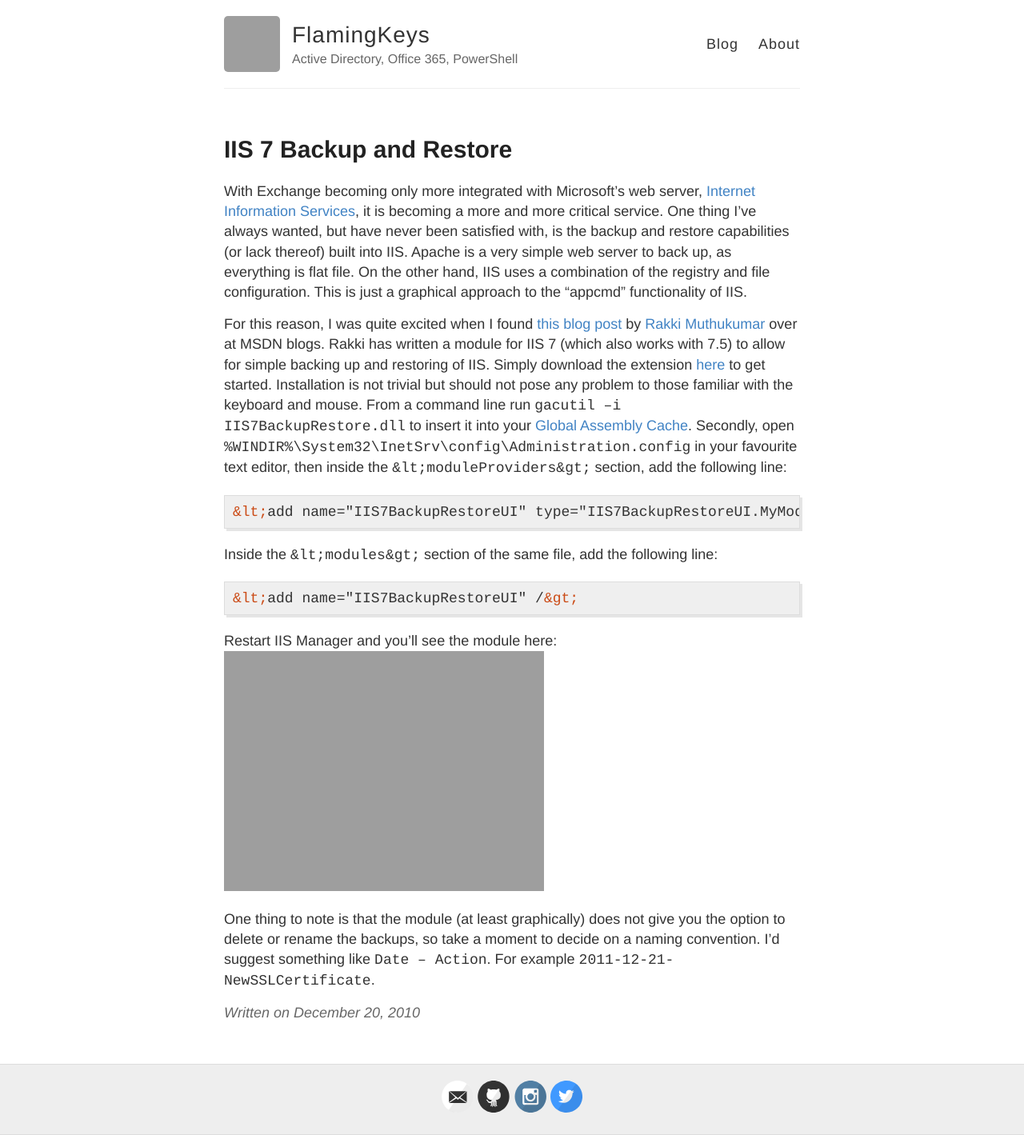
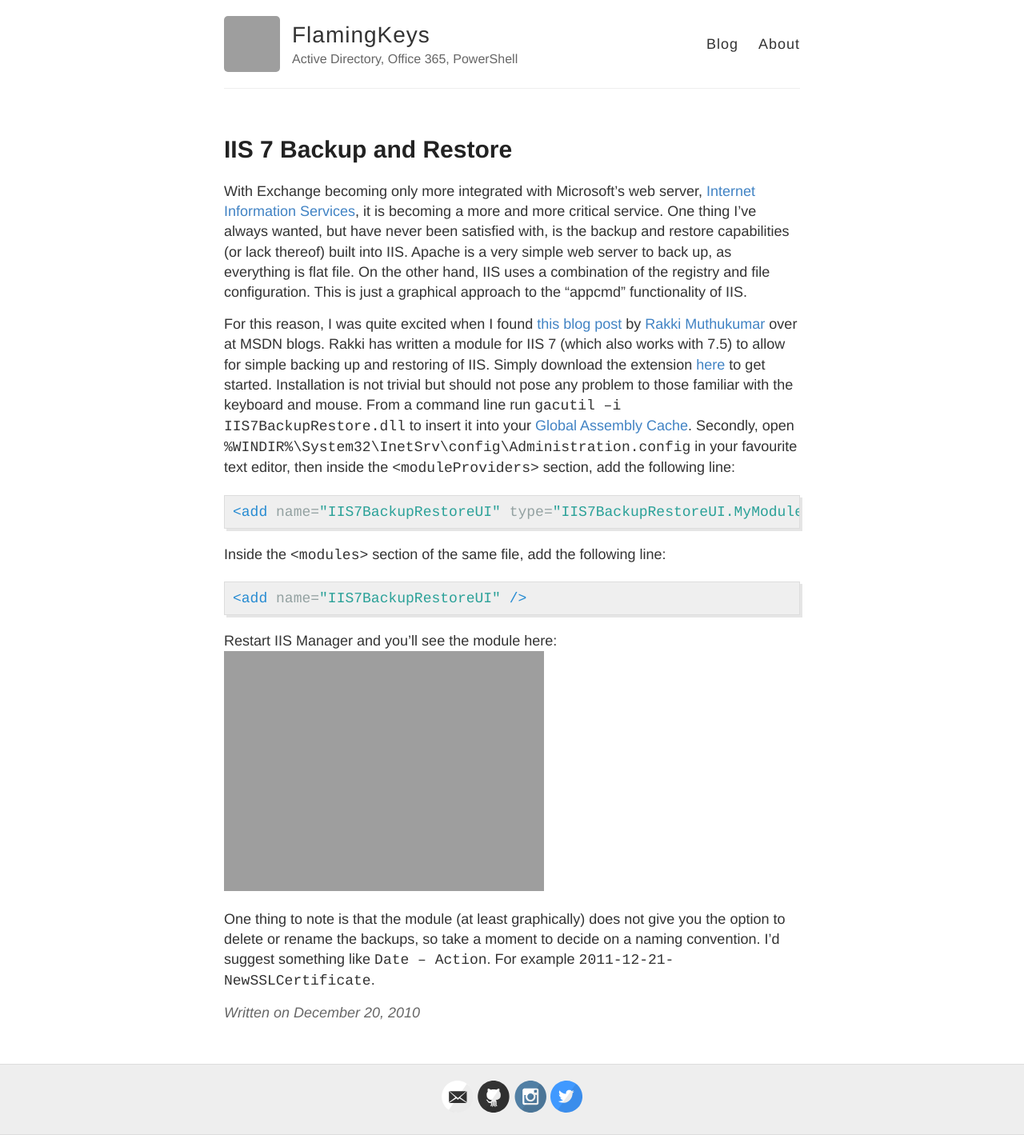
Before and after one commit to chrisbrownie/flamingkeys.com, a Jekyll site: the page built from _posts/2010-12-21-iis-7-backup-and-restore.md, in a window 1280 px wide. Shown: the whole page at 80% size. Built offline with Jekyll 4.4.1, drawn with Linux system fonts in a browser that asks for light colours; some of the changed lines change nothing that is shown; grey boxes are pictures that could not be loaded.

Commit message:
fix gt lt

```diff
--- a/_posts/2010-12-21-iis-7-backup-and-restore.md
+++ b/_posts/2010-12-21-iis-7-backup-and-restore.md
@@ -40,16 +40,16 @@
 With Exchange becoming only more integrated with Microsoft’s web server, [Internet Information Services](http://en.wikipedia.org/wiki/Internet_Information_Services), it is becoming a more and more critical service. One thing I’ve always wanted, but have never been satisfied with, is the backup and restore capabilities (or lack thereof) built into IIS. Apache is a very simple web server to back up, as everything is flat file. On the other hand, IIS uses a combination of the registry and file configuration. This is just a graphical approach to the “appcmd” functionality of IIS.
 
 For this reason, I was quite excited when I found [this blog post](http://blogs.msdn.com/b/rakkimk/archive/2007/11/04/iis7-backup-restore-ui-module.aspx) by [Rakki Muthukumar](http://blogs.msdn.com/b/rakkimk) over at MSDN blogs. Rakki has written a module for IIS 7 (which also works with 7.5) to allow for simple backing up and restoring of IIS. Simply download the extension [here](http://www.iis.net/community/default.aspx?tabid=34&amp;g=6&amp;i=1552) to get started.
-Installation is not trivial but should not pose any problem to those familiar with the keyboard and mouse. From a command line run `gacutil –i IIS7BackupRestore.dll` to insert it into your [Global Assembly Cache](http://msdn.microsoft.com/en-us/library/yf1d93sz.aspx). Secondly, open `%WINDIR%\System32\InetSrv\config\Administration.config` in your favourite text editor, then inside the `&lt;moduleProviders&gt;` section, add the following line:
+Installation is not trivial but should not pose any problem to those familiar with the keyboard and mouse. From a command line run `gacutil –i IIS7BackupRestore.dll` to insert it into your [Global Assembly Cache](http://msdn.microsoft.com/en-us/library/yf1d93sz.aspx). Secondly, open `%WINDIR%\System32\InetSrv\config\Administration.config` in your favourite text editor, then inside the `<moduleProviders>` section, add the following line:
 
 {% highlight xml %}
-&lt;add name="IIS7BackupRestoreUI" type="IIS7BackupRestoreUI.MyModuleProvider, IIS7BackupRestoreUI, Version=1.0.0.0, Culture=neutral, PublicKeyToken=db9daa3d2ea5f6fd" /&gt;
+<add name="IIS7BackupRestoreUI" type="IIS7BackupRestoreUI.MyModuleProvider, IIS7BackupRestoreUI, Version=1.0.0.0, Culture=neutral, PublicKeyToken=db9daa3d2ea5f6fd" />
 {% endhighlight %}
 
-Inside the `&lt;modules&gt;` section of the same file, add the following line:
+Inside the `<modules>` section of the same file, add the following line:
 
 {% highlight xml %}
-&lt;add name="IIS7BackupRestoreUI" /&gt;
+<add name="IIS7BackupRestoreUI" />
 {% endhighlight %}
 
 Restart IIS Manager and you’ll see the module here:
```
